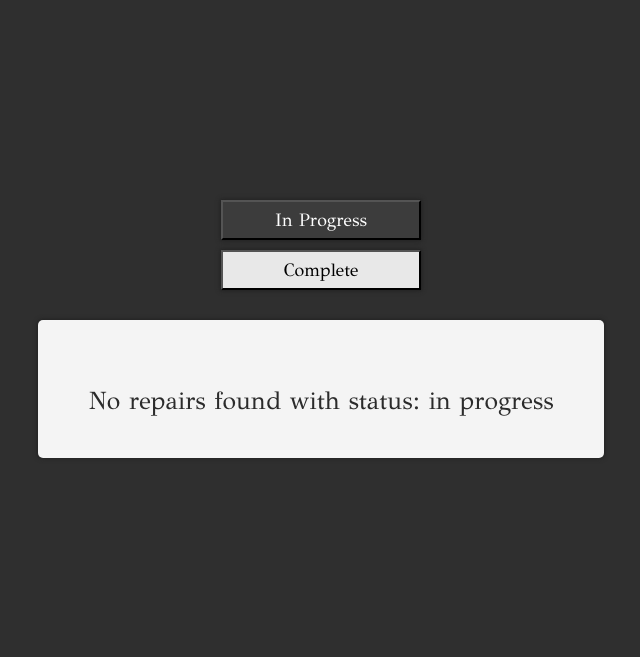
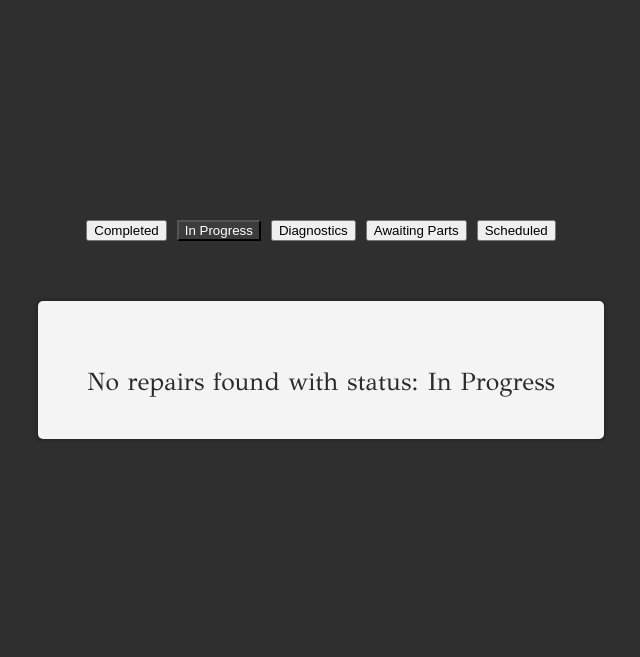
Before and after one commit to EthanRH11/DataBaseDesign, a Flask app: page /repairs in a window 1280 px wide. Shown: the part 945-1602 px from the top of the page, without its empty margins (319-959 px from the left). Run offline with Flask 3, Linux system fonts and the light colour scheme; data that the repository does not hold is empty.

Commit message:
Repair page works as expected, parts shop seems to be working

```diff
--- a/app.py
+++ b/app.py
@@ -55,11 +55,13 @@
 
 @app.route("/repairs")
 def repairs():
-    status = request.args.get('status', 'in progress')
+    status = request.args.get('status', 'In Progress')
 
     repairs_data = db.get_watch_repairs_by_status(status)
 
-    return render_template("repair.html", repairs=repairs_data, selected_status=status)
+    all_statuses = ["Completed", "In Progress", "Diagnostics", "Awaiting Parts", "Scheduled"]
+
+    return render_template("repair.html", repairs=repairs_data, selected_status=status, all_statuses=all_statuses)
 
 @app.route("/employee")
 def employee():
--- a/database.py
+++ b/database.py
@@ -226,8 +226,8 @@
                 ON c.CustomerID = wr.CustomerID
                 WHERE wr.status = %s
                 """
-            cursor.execute(query, (status,))
-            return cursor.fetchall()
+                cursor.execute(query, (status,))
+                return cursor.fetchall()
         except pymysql.MySQLError as e:
             error_msg = str(e)
             print(f"Error getting repairs by status: {error_msg}")
@@ -368,26 +368,6 @@
             print(f"Error getting active sale events: {e}")
             return []
 
-    def get_part_by_id(self, part_id):
-        conn = self.connect()
-        if conn is None:
-            return []
-
-        try:
-            with conn.cursor() as cursor:
-                query="""
-                SELECT partID, Name, Description, QuantityInStock
-                FROM ehicks12.WatchPart
-                WHERE partID = %s
-                """
-                cursor.execute(query, (part_id,))
-                result = cursor.fetchone()
-                return result
-        except pymysql.MySQLError as e:
-            error_msg = str(e)
-            print("Error Getting watch part by id: {e}")
-            return None
-
     def get_part_by_name(self, part_name):
         conn = self.connect()
         if conn is None:
--- a/templates/repair.html
+++ b/templates/repair.html
@@ -10,24 +10,54 @@
     <link rel="stylesheet" href="{{ url_for('static', filename='style.css') }}">
     <script defer src="{{ url_for('static', filename='app.js') }}"></script>
     <style>
-        .status-in-progress {
+        /* Status badges for repair statuses */
+        .status-badge {
             display: inline-block;
             padding: 5px 10px;
             border-radius: 20px;
-            background-color: #f0ad4e;
             color: white;
             font-family: Fancy;
             font-size: 14px;
         }
 
-        .status-complete {
+        .status-Completed {
+            background-color: #5cb85c;
+            /* Green */
+        }
+
+        .status-In-Progress {
+            background-color: #f0ad4e;
+            /* Orange */
+        }
+
+        .status-Awaiting-Parts {
+            background-color: #d9534f;
+            /* Red */
+        }
+
+        .status-Scheduled {
+            background-color: #5bc0de;
+            /* Blue */
+        }
+
+        .status-Diagnostics {
+            background-color: #9370db;
+            /* Purple */
+        }
+
+        /* Status filter button container */
+        .status-filters {
+            display: flex;
+            flex-wrap: wrap;
+            justify-content: center;
+            gap: 10px;
+            margin-bottom: 30px;
+        }
+
+        /* Make the buttons display horizontally */
+        .status-filters a {
             display: inline-block;
-            padding: 5px 10px;
-            border-radius: 20px;
-            background-color: #5cb85c;
-            color: white;
-            font-family: Fancy;
-            font-size: 14px;
+            text-decoration: none;
         }
     </style>
 </head>
@@ -72,19 +102,14 @@
 
     <section class="hidden">
         <!--Filter buttons for repair status-->
-        <div class="button-group">
-            <a href="{{url_for('repairs', status='in progress') }}">
-                <button {% if selected_status=='in progress' %}style="background-color: #3c3c3c; color: white;" {% endif
-                    %}>
-                    In Progress
+        <div class="status-filters">
+            {% for status in all_statuses %}
+            <a href="{{ url_for('repairs', status=status) }}">
+                <button {% if selected_status==status %}style="background-color: #3c3c3c; color: white;" {% endif %}>
+                    {{ status }}
                 </button>
             </a>
-            <a href="{{url_for('repairs', status='in Complete') }}">
-                <button {% if selected_status=='in Complete' %}style="background-color: #3c3c3c; color: white;" {% endif
-                    %}>
-                    Complete
-                </button>
-            </a>
+            {% endfor %}
         </div>
 
         {% if repairs %}
@@ -107,11 +132,9 @@
                         <td>{{ repair.number }}</td>
                         <td>{{ repair.repairID }}</td>
                         <td>
-                            {% if repair.status == 'in progress' %}
-                            <span class="status-in-progress">{{ repair.status }}</span>
-                            {% else %}
-                            <span class="status-complete">{{ repair.status }}</span>
-                            {% endif %}
+                            <span class="status-badge status-{{ repair.status|replace(' ', '-') }}">
+                                {{ repair.status }}
+                            </span>
                         </td>
                     </tr>
                     {% endfor %}
```
